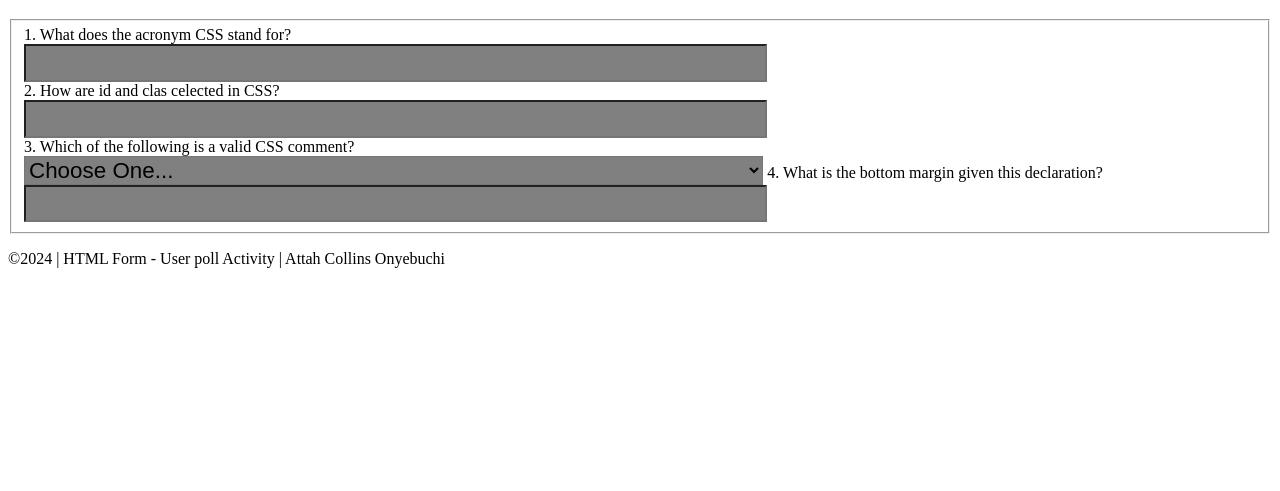
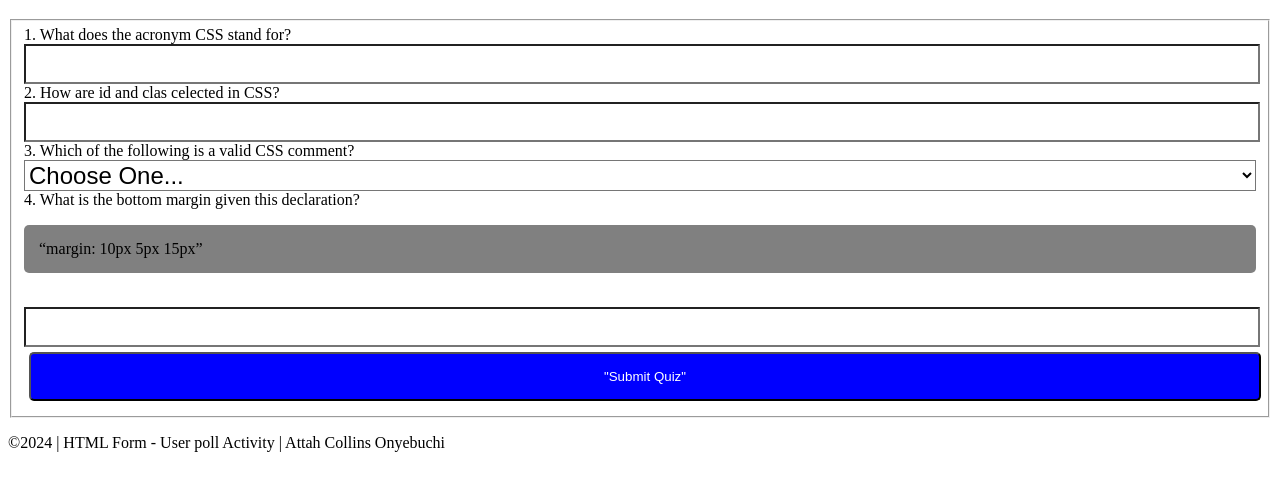
Before and after one commit to attahcollinso/wdd130, a plain HTML site: page quiz.html in a window 1280 px wide. Shown: the part 61-552 px from the top of the page. Drawn offline with Linux system fonts and the light colour scheme.

Commit message:
final edits

```diff
--- a/quiz.html
+++ b/quiz.html
@@ -21,10 +21,17 @@
 
             <br><select name="q3" id="q3"><br>
                 <option value="">Choose One...</option>
+                <option value="dog">Dog</option>
+                <option value="cat">/*----*/</option>
+                <option value="hamster">Hamster</option>
             </select>
-             <label for="q4">4. What is the bottom margin given this declaration?</label>
-             <br><input type="text" id="q4" name="q4"><br>
-        </fieldset>
+            <label for="q4">4. What is the bottom margin given this declaration?</label>
+            <blockquote>
+                <p>margin: 10px 5px 15px</p>
+            </blockquote>
+            <br><input type="number" id="q4" name="q4"><br>
+            <button class="favorite styled" type="button">"Submit Quiz"</button>
+            </fieldset>
     </form>
 </main>
 <footer>
--- a/styles/quiz.css
+++ b/styles/quiz.css
@@ -1,23 +1,50 @@
 input,
 textarea {
     font:
-    1.4em/1.5 "hangwriting",
+    1.5em/1.5 "hangwriting",
     cursive,
     sans-serif;
     padding: 0 0 10px;
     margin: 0;
-    width: 60%;
-    background: grey;
+    width: 100%;
+    background: none;
 }
 
 input,
 select {
     font:
-    1.4em/1.5 "hangwriting",
+    1.5em/1.5 "hangwriting",
     normal,
     sans-serif;
     padding:0 0px;
     margin: 0;
-    width: 60%;
+    width: 100%;
+    background: none;
+}
+
+blockquote {
+    margin: 0;
+  }
+
+  blockquote p {
+    padding: 15px;
     background: grey;
-}
+    border-radius: 5px;
+  }
+
+  blockquote p::before {
+    content: '\201C';
+  }
+
+  blockquote p::after {
+    content: '\201D';
+  }
+
+ button {
+    width: 100%;
+    padding: 15px;
+    border-radius: 5px;
+    margin: 5px;
+    color: white;
+    background-color: blue;
+ }
```
